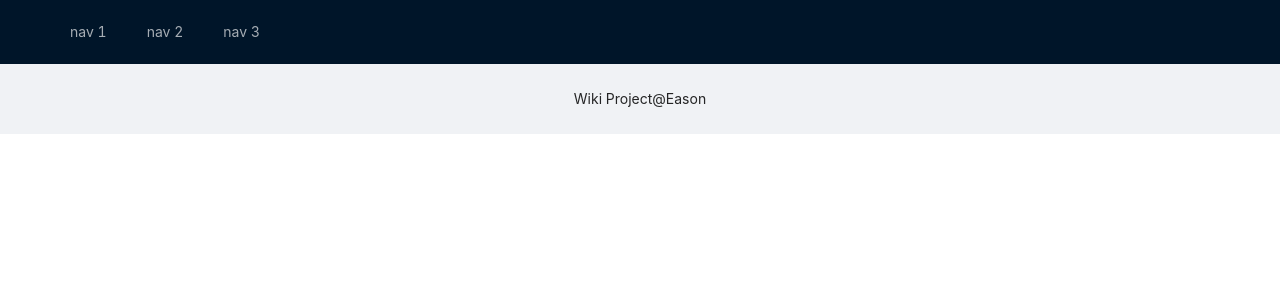
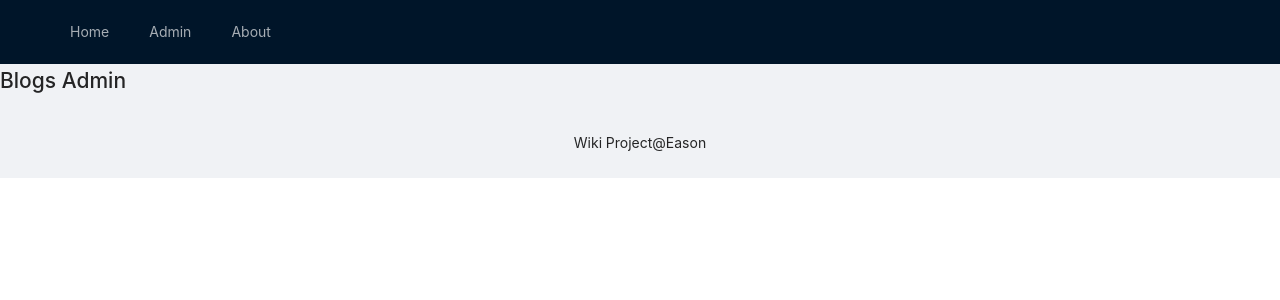
Before and after one commit to Eason366/wiki, a Vue app in the folder web/: page /admin/ebook in a window 1280 px wide. Shown: the top 300 px of the page. Built offline with nearby package versions, Linux system fonts and the light colour scheme; no server answers.

Commit message:
6-2 add Admin-ebook.vue. add new page, router and menu.

```diff
--- a/web/src/components/the-header.vue
+++ b/web/src/components/the-header.vue
@@ -6,9 +6,15 @@
         mode="horizontal"
         :style="{ lineHeight: '64px' }"
     >
-      <a-menu-item key="1">nav 1</a-menu-item>
-      <a-menu-item key="2">nav 2</a-menu-item>
-      <a-menu-item key="3">nav 3</a-menu-item>
+      <a-menu-item key="home">
+        <router-link to="/">Home</router-link>
+      </a-menu-item>
+      <a-menu-item key="admin">
+        <router-link to="/admin/ebook">Admin</router-link>
+      </a-menu-item>
+      <a-menu-item key="about">
+        <router-link to="/about">About</router-link>
+      </a-menu-item>
     </a-menu>
   </a-layout-header>
 </template>
--- a/web/src/router/index.ts
+++ b/web/src/router/index.ts
@@ -14,7 +14,12 @@ const routes: Array<RouteRecordRaw> = [
     // this generates a separate chunk (about.[hash].js) for this route
     // which is lazy-loaded when the route is visited.
     component: () => import(/* webpackChunkName: "about" */ '../views/About.vue')
-  }
+  },
+  {
+    path: '/admin/ebook',
+    name: 'AdminEbook',
+    component: () => import(/* webpackChunkName: "about" */ '../views/admin/Admin-ebook.vue')
+  },
 ]
 
 const router = createRouter({
--- /dev/null
+++ b/web/src/views/admin/Admin-ebook.vue
@@ -0,0 +1,5 @@
+<template>
+  <div class="about">
+    <h1>Blogs Admin</h1>
+  </div>
+</template>
```
